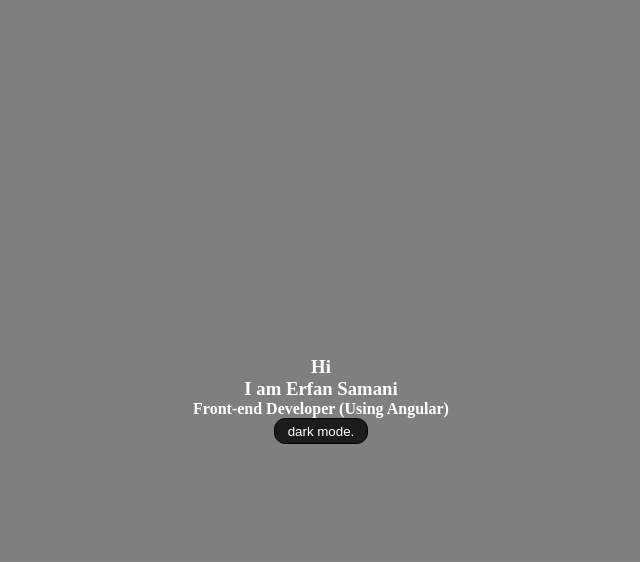
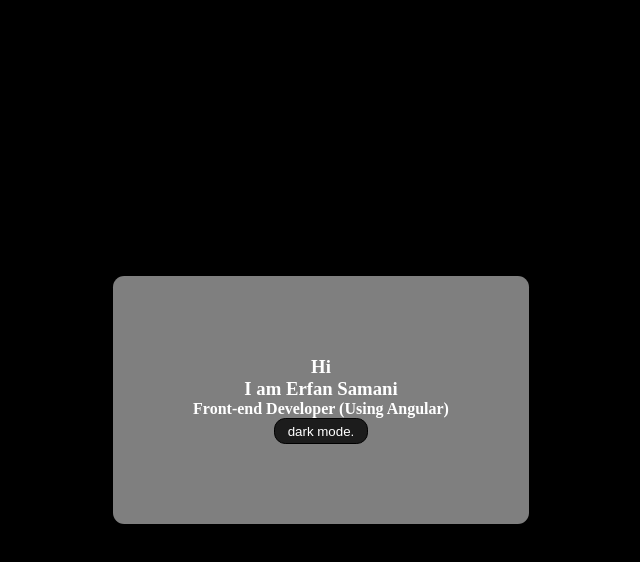
Before and after one commit to esamani77/esamani77.github.io, a plain HTML site: page index.html in a window 1280 px wide. Both pictures are taken after a click on the button "dark mode.". Shown: the whole page, without its empty margins (319-959 px from the left). Drawn offline with Linux system fonts and the light colour scheme.

Commit message:
Update index.html

```diff
--- a/index.html
+++ b/index.html
@@ -21,7 +21,7 @@
 
   body::selection{
     color: #000000;
-    background-color: #E15645;
+    background-color: #FFF;
 
   }
   .div{
@@ -31,7 +31,7 @@
     display: flex;
     align-items: center;
     justify-content: center;
-    background: #808080;
+    background: #FFF;
   }
 
   .div div {
@@ -39,6 +39,7 @@
   }
   .filter{
     filter: invert(1);
+    background: #000;
   }
 
   .btn{
```
